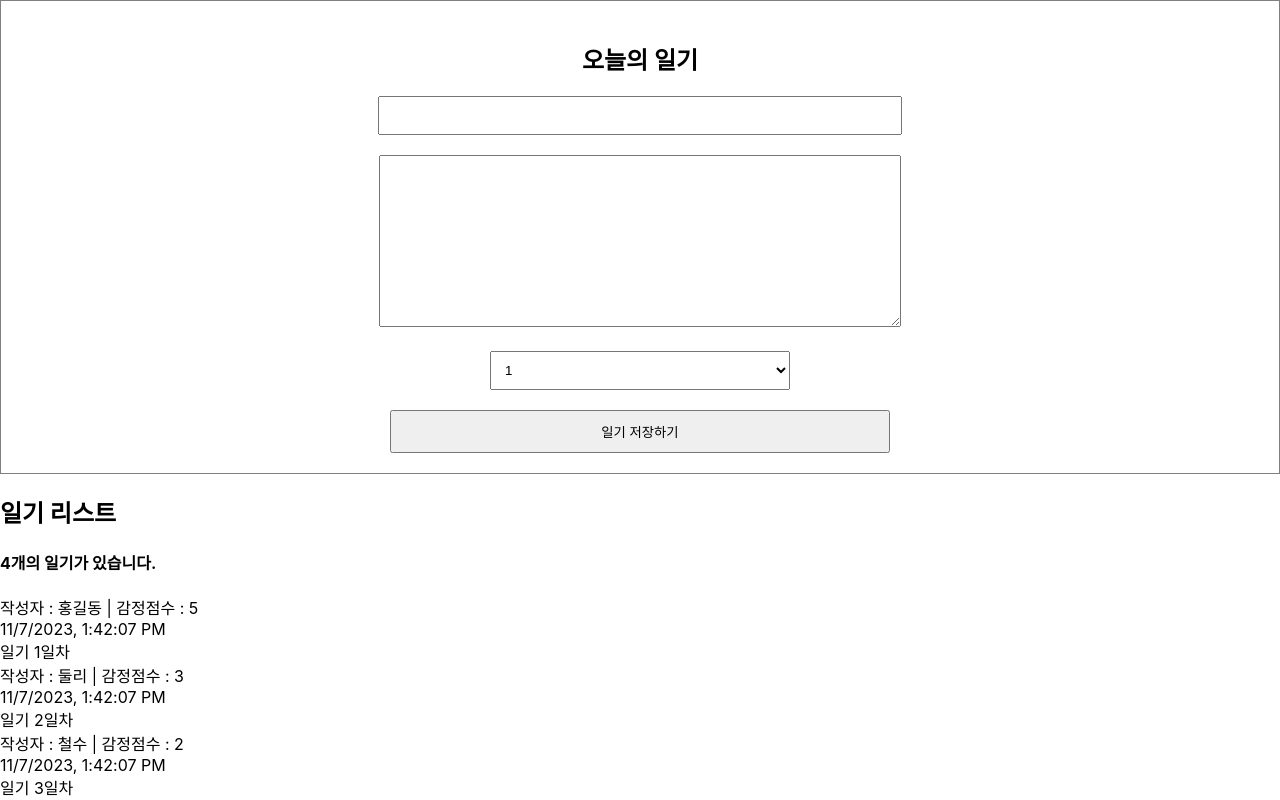
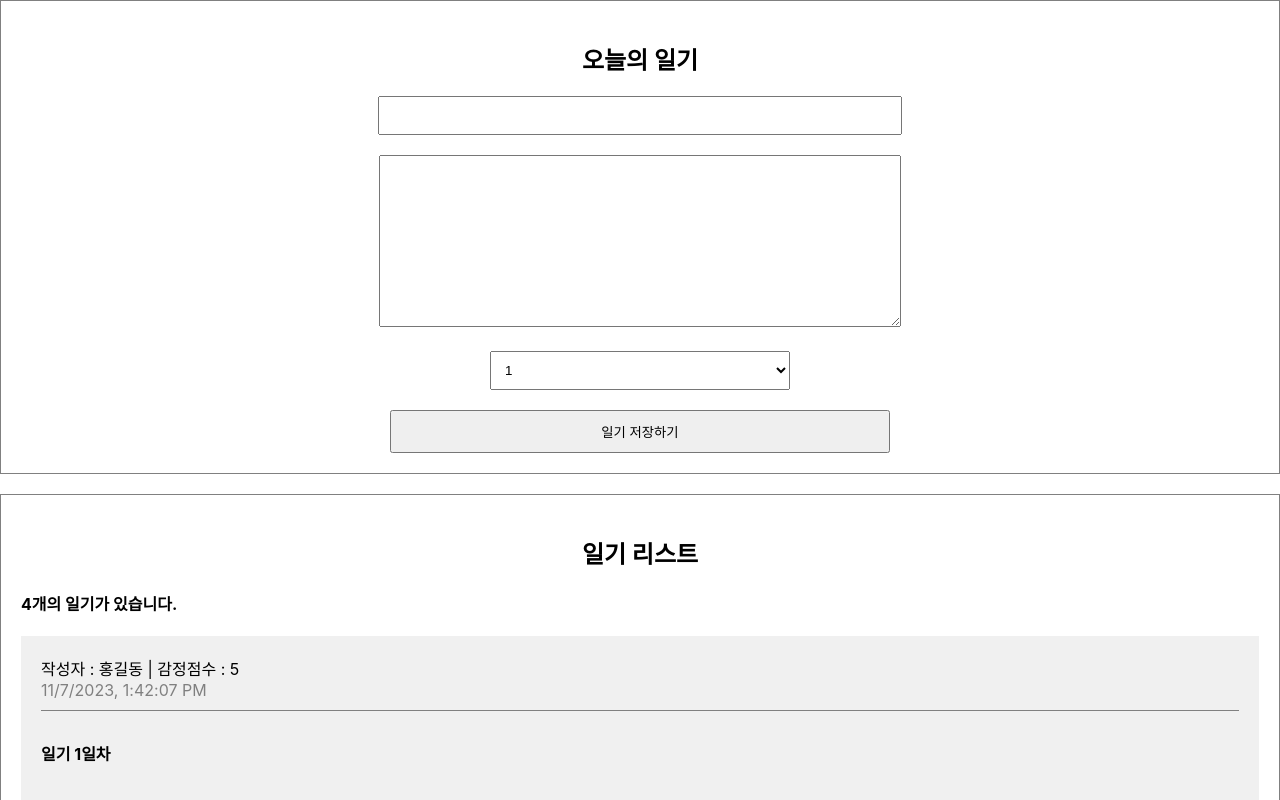
Before and after one commit to origin1508/simple-diary, a React (Create React App) app: page / in a window 1280 px wide. Shown: the top 800 px of the page. Built offline with nearby package versions, Linux system fonts and the light colour scheme.

Commit message:
style: DiaryItem, DiaryList 스타일링

```diff
--- a/src/App.css
+++ b/src/App.css
@@ -26,3 +26,35 @@
   padding: 10px;
   cursor: pointer;
 }
+
+/* List */
+.DiaryList {
+  border: 1px solid gray;
+  padding: 20px;
+  margin-top: 20px;
+}
+
+.DiaryList h2 {
+  text-align: center;
+}
+
+.DiaryItem {
+  background-color: rgb(240, 240, 240);
+  padding: 20px;
+  margin-bottom: 10px;
+}
+
+.DiaryItem .info {
+  border-bottom: 1px solid gray;
+  padding-bottom: 10px;
+  margin-bottom: 10px;
+}
+
+.DiaryItem .date {
+  color: gray;
+}
+
+.DiaryItem .content {
+  font-weight: bold;
+  margin: 30px 0 30px 0;
+}
```
